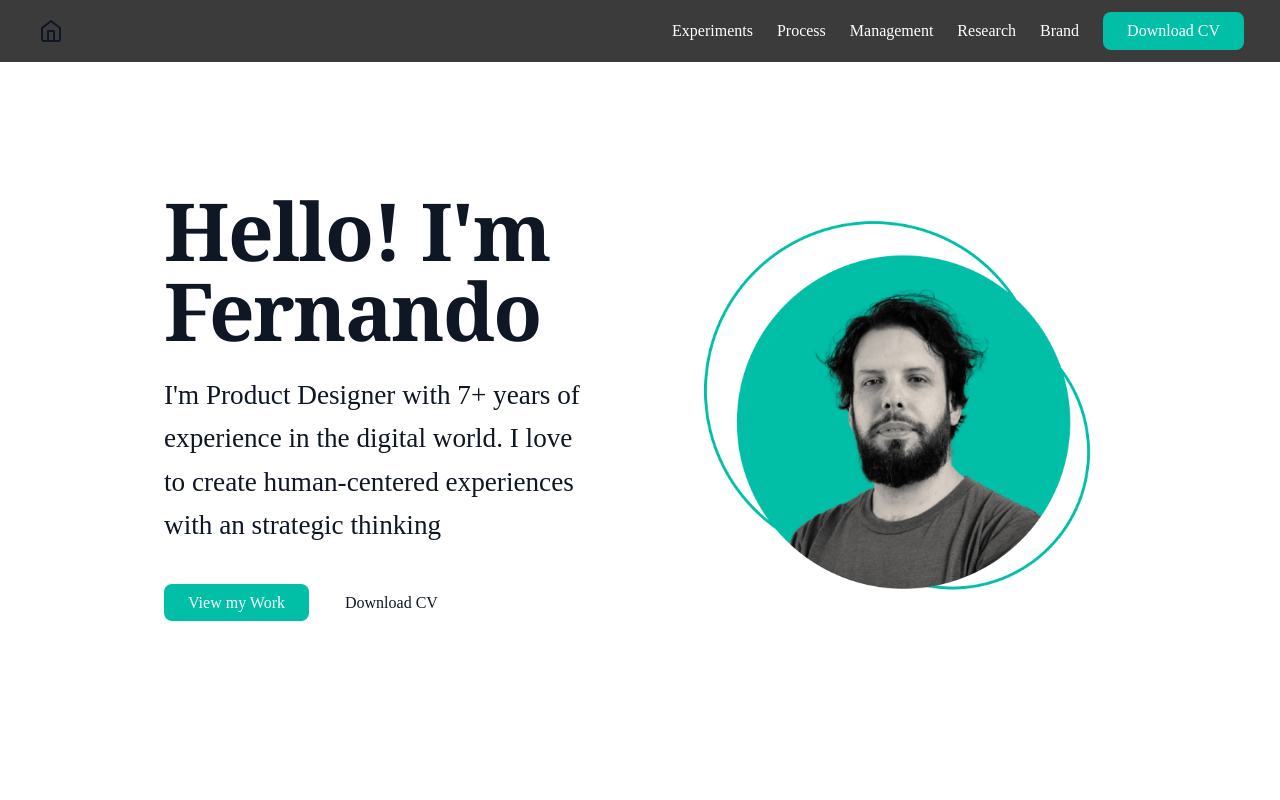
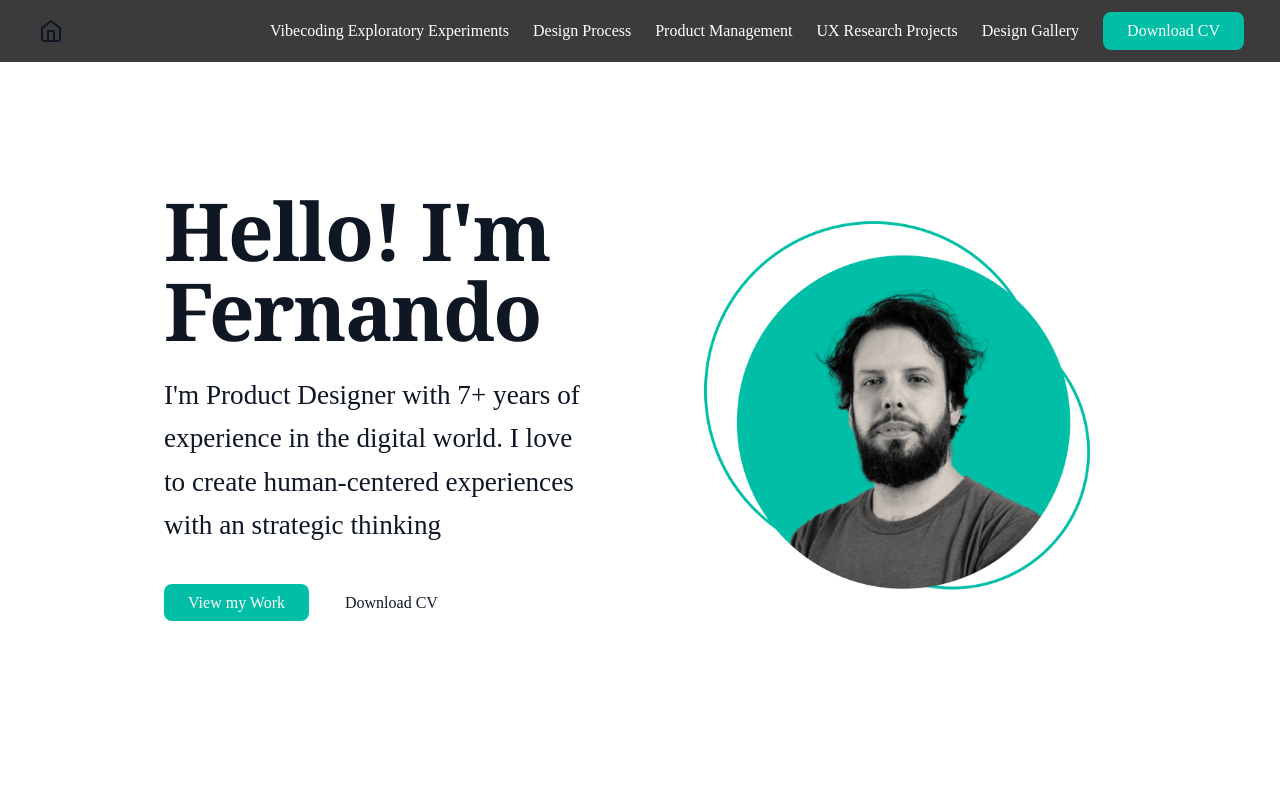
Before and after one commit to ferzap20/Portfolio, a React (Vite) app: page / in a window 1280 px wide. Shown: the top 800 px of the page. Built offline with nearby package versions, Linux system fonts and the light colour scheme; a web font is replaced by a local one.

Commit message:
Updated Header.tsx

```diff
--- a/src/components/Header.tsx
+++ b/src/components/Header.tsx
@@ -6,11 +6,11 @@ export default function Header() {
   const [menuOpen, setMenuOpen] = useState(false);
 
   const navLinks = [
-    { href: '/ia-tests', label: 'Experiments' },
-    { href: '/process', label: 'Process' },
-    { href: '/management', label: 'Management' },
-    { href: '/research', label: 'Research' },
-    { href: '/brand', label: 'Brand' }
+    { href: '/ia-tests', label: 'Vibecoding Exploratory Experiments' },
+    { href: '/process', label: 'Design Process' },
+    { href: '/management', label: 'Product Management' },
+    { href: '/research', label: 'UX Research Projects' },
+    { href: '/brand', label: 'Design Gallery' }
   ];
 
   return (
@@ -41,7 +41,7 @@ export default function Header() {
                 alignItems: 'center'
               }}
               onMouseEnter={(e) => e.currentTarget.style.color = 'var(--color-accent)'}
-              onMouseLeave={(e) => e.currentTarget.style.color = 'var(--color-text)'}
+              onMouseLeave={(e) => e.currentTarget.style.color = 'var(#FFF)'}
               aria-label="Home"
             >
               <Home size={24} />
```
